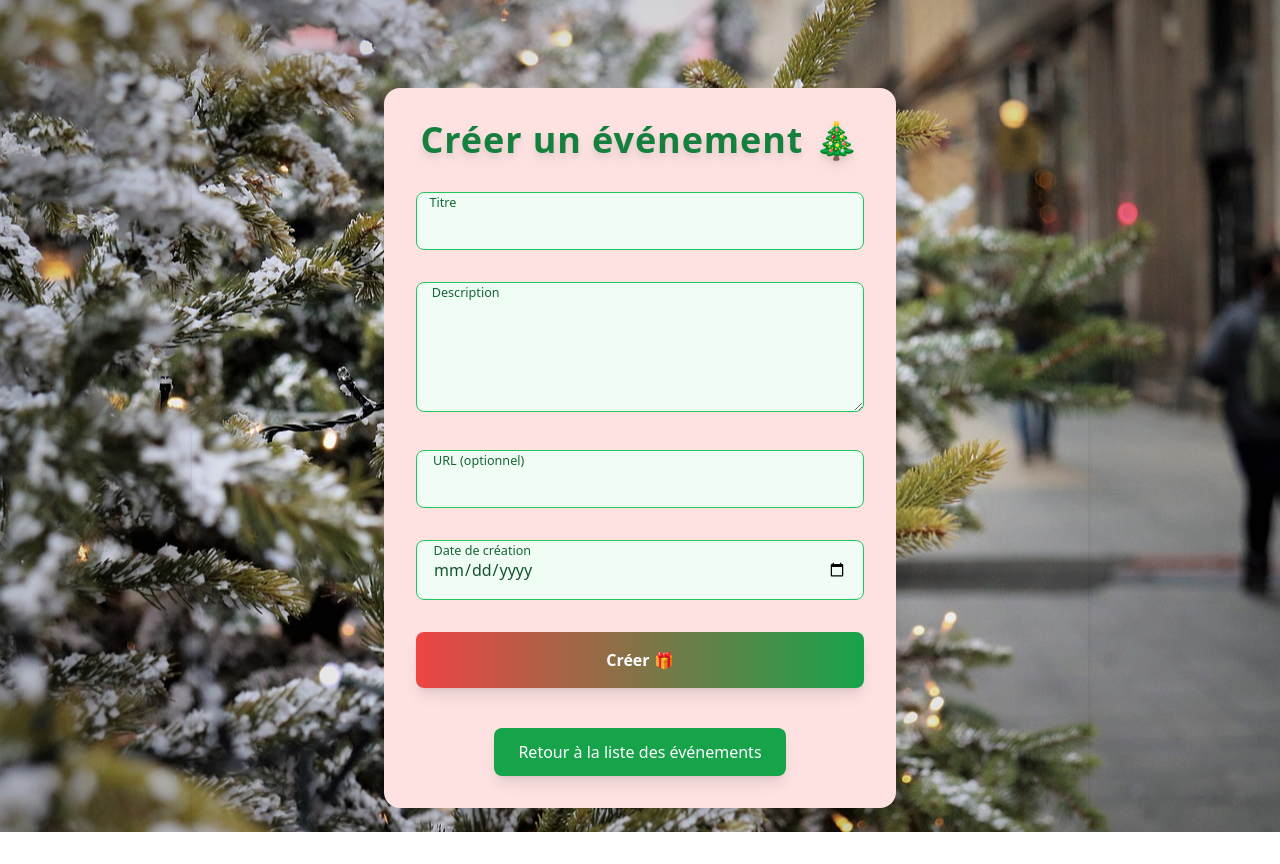
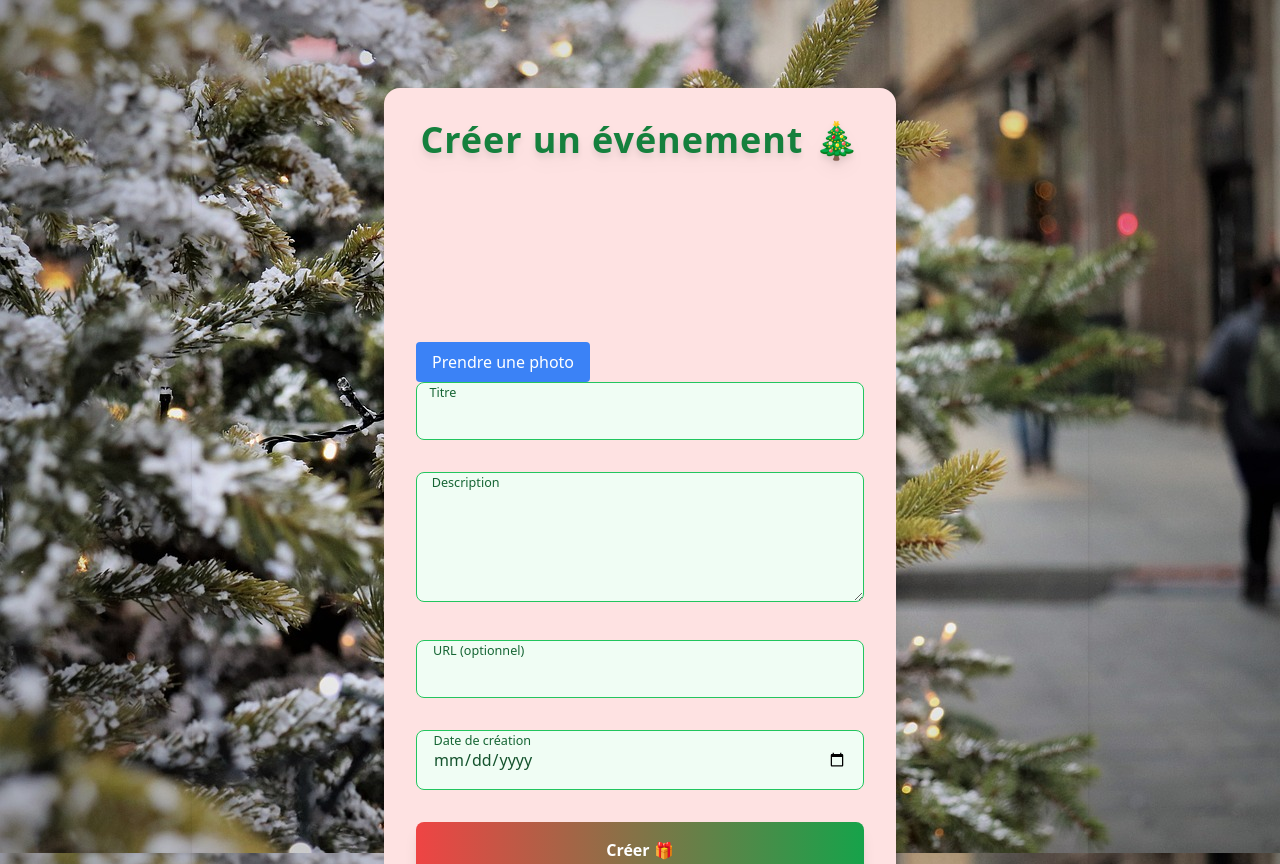
Before and after one commit to 2024-devops-alt-dist/Family-Snap-AL-ED-MP-GG, a React (Vite) app: page /create in a window 1280 px wide. Shown: the top 864 px of the page. Before the commit the page ends 832 px from the top, so only its background shows below. Built offline with nearby package versions, Linux system fonts and the light colour scheme; no server answers.

Commit message:
fix: Persistance path img BDD

```diff
--- a/src/components/CameraComponent.tsx
+++ b/src/components/CameraComponent.tsx
@@ -1,14 +1,28 @@
 import React, { useRef, useState } from "react";
 import Webcam from "react-webcam";
+import { createPicture } from "../services/pictureService";
 
 const CameraComponent = () => {
   const webcamRef = useRef<Webcam>(null);
   const [image, setImage] = useState<string | null>(null);
 
-  const captureImage = () => {
+  const captureImage = async () => {
     if (webcamRef.current) {
       const screenshot = webcamRef.current.getScreenshot();
-      setImage(screenshot);
+      if (screenshot) {
+        setImage(screenshot); // Affiche l'image capturée à l'utilisateur
+        try {
+          // Générer un chemin fictif ou un nom de fichier
+          const filePath = `photos/image-${Date.now()}.jpg`;
+
+          // Enregistrer ce chemin dans la base de données
+          await createPicture(filePath);
+
+          console.log("Chemin sauvegardé :", filePath);
+        } catch (error) {
+          console.error("Erreur lors de la sauvegarde :", error);
+        }
+      }
     }
   };
 
--- a/src/entity/pictureInterface.ts
+++ b/src/entity/pictureInterface.ts
@@ -1,5 +1,5 @@
 export interface pictureInterface {
-  id: number;
+  id?: number;
   url: string;
   created_at: Date;
   event_id: number;
--- a/src/pages/CreateEventPage.tsx
+++ b/src/pages/CreateEventPage.tsx
@@ -2,6 +2,7 @@ import React, { useState } from "react";
 import { createEvent } from "../services/eventService";
 import { Event } from "../entity/Event";
 import { useNavigate } from "react-router-dom";
+import CameraComponent from "../components/CameraComponent";
 
 const CreateEventPage: React.FC = () => {
   const [title, setTitle] = useState("");
@@ -38,6 +39,7 @@ const CreateEventPage: React.FC = () => {
       <h1 className="text-4xl font-extrabold mb-8 text-center text-green-700 tracking-wide drop-shadow-lg">
         Créer un événement 🎄
       </h1>
+      <CameraComponent />
 
       <form onSubmit={handleSubmit} className="space-y-8">
         <div className="relative group">
--- a/src/services/pictureService.ts
+++ b/src/services/pictureService.ts
@@ -20,13 +20,19 @@ export async function getPicture(): Promise<pictureInterface[]> {
 
 // Créer une photo
 export async function createPicture(
-  picture: Omit<pictureInterface, "id">
+  fileName: string
 ): Promise<pictureInterface> {
+  const newEvent: pictureInterface = {
+    url: fileName,
+    event_id: 14,
+    created_at: new Date(),
+  };
   const { data, error } = await supabase
     .from("photo")
-    .insert([picture])
+    .insert([newEvent])
     .select()
     .single();
+  console.log(data, newEvent);
 
   if (error) {
     throw new Error(
```
Lines whose indentation alone changed are shown as unchanged.
